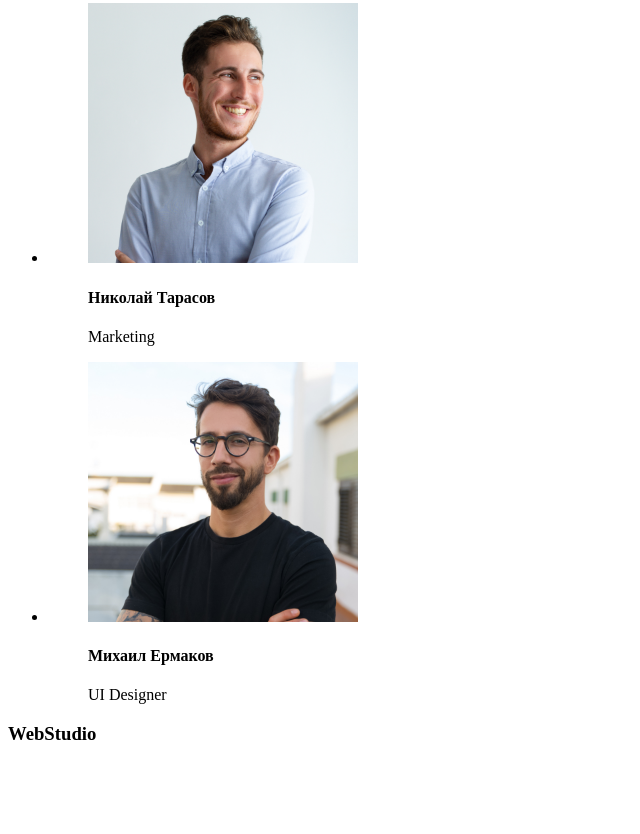
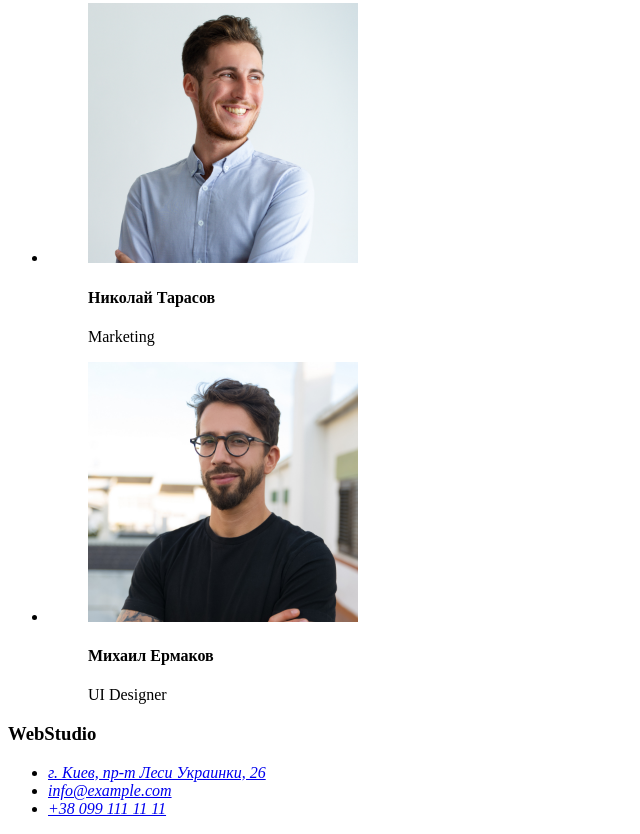
Before and after one commit to AndriyPetryshyn/goit-markup-hw-01, a plain HTML site: page index.html in a window 1280 px wide. Shown: the part 2297-3131 px from the top of the page, without its empty margins (0-640 px from the left). Before the commit the page ends 3061 px from the top, so only its background shows below. Drawn offline with Linux system fonts and the light colour scheme.

Commit message:
Додано футер

```diff
--- a/index.html
+++ b/index.html
@@ -132,6 +132,19 @@
     <!--Футер-->
     <footer>
         <h3>WebStudio</h3>
+        <address>
+            <ul>
+                <li>
+                    <a href="г.Киев,пр-тЛесиУкраинки,26">г. Киев, пр-т Леси Украинки, 26</a>
+                 </li>
+                <li>
+                    <a href="mailto:info@example.com">info@example.com</a>
+                </li>
+                <li>
+                    <a href="tel:+380991111111">+38 099 111 11 11</a>
+                </li>
+            </ul>
+        </address>
     </footer>
 
 
```
